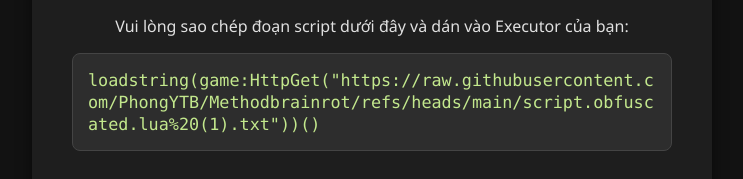
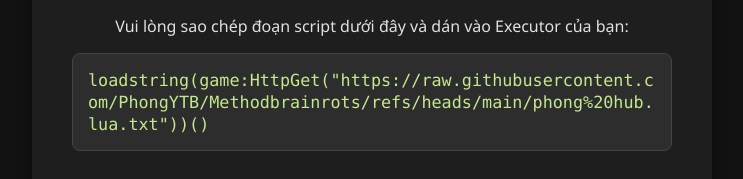
Before and after one commit to PhongYTB/Web, a plain HTML site: page index.html in a window 1280 px wide. Shown: the part 313-492 px from the top of the page, without its empty margins (268-1011 px from the left). Drawn offline with Linux system fonts and the light colour scheme.

Commit message:
Update index.html

```diff
--- a/index.html
+++ b/index.html
@@ -111,7 +111,7 @@
 
         <div class="script-display">
             <code id="script-code">
-                loadstring(game:HttpGet("https://raw.githubusercontent.com/PhongYTB/Methodbrainrot/refs/heads/main/script.obfuscated.lua%20(1).txt"))()
+                loadstring(game:HttpGet("https://raw.githubusercontent.com/PhongYTB/Methodbrainrots/refs/heads/main/phong%20hub.lua.txt"))()
             </code>
         </div>
 
```
